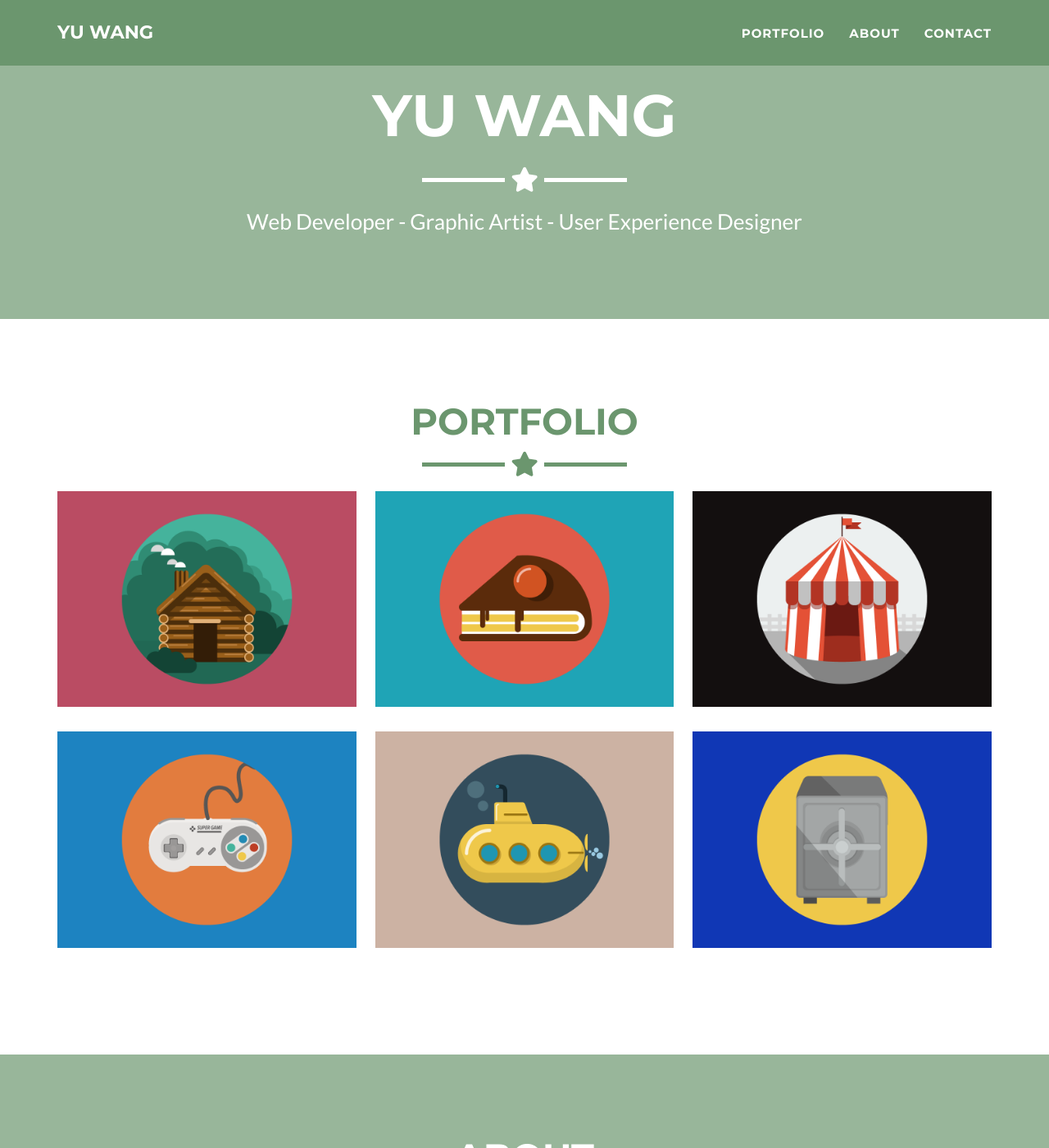
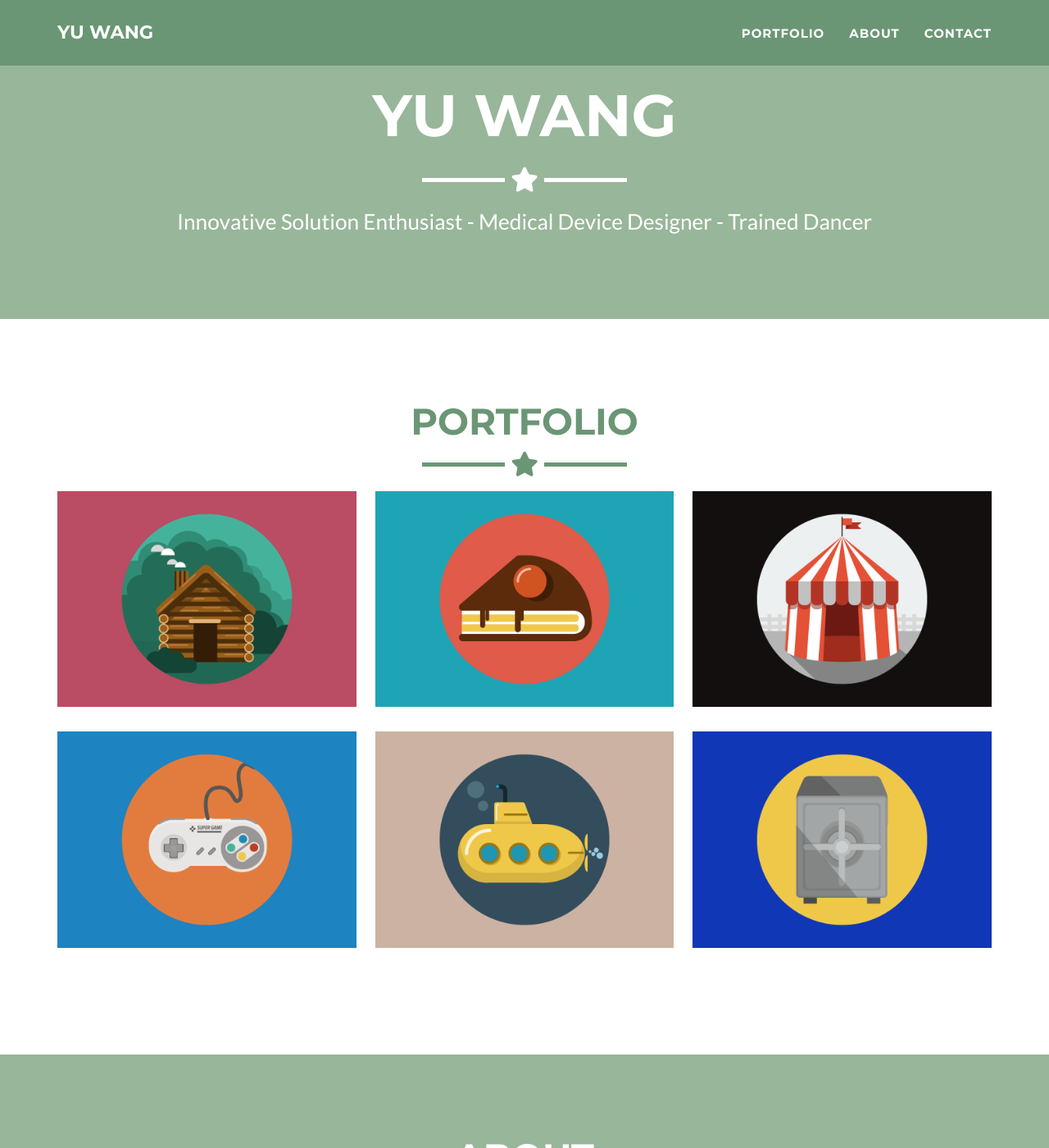
Before and after one commit to yummmzi/yummmzi.github.io, a Jekyll site: the page built from _posts/2014-07-18-project-1.markdown, in a window 1280 px wide and 1400 px high, scrolled down 468 px. Shown: the whole window at 82% size. Built offline with Jekyll 4.4.1, drawn with Linux system fonts in a browser that asks for light colours.

Commit message:
Update _config.yml

```diff
--- a/_config.yml
+++ b/_config.yml
@@ -1,10 +1,11 @@
 # Site settings
 title: Yu Wang
 email: annawang.2123@gmail.com
-url:  #https://github.com/jeromelachaud/freelancer-theme
-description: "Write an awesome description for your new site here. You can edit this line in _config.yml. It will appear in your document head meta (for Google search results) and in your feed.xml site description."
+url: #https://github.com/jeromelachaud/freelancer-theme
+description:
+#"Write an awesome description for your new site here. You can edit this line in _config.yml. It will appear in your document head meta (for Google search results) and in your feed.xml site description."
 keywords: "your keywords, separated by commas"
-skills: "Web Developer - Graphic Artist - User Experience Designer"
+skills: "Innovative Solution Enthusiast - Medical Device Designer - Trained Dancer"
 meta_author: Yu Wang
 
 # Google webmaster tools
@@ -27,7 +28,7 @@ disqus_shortname: myshortname
 color:
   primary: 98b69a #89AB8B #80B3FF
   primary-rgb: "54,67,55" #"128,179,255"
-  secondary: 6b966e #C2DBB9 #FD6E8A
+  secondary: 6b9675 #C2DBB9 #FD6E8A
   secondary-dark: 89AB8B #A2122F
 
 # Footer settings
```
